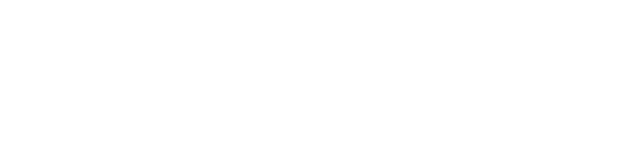
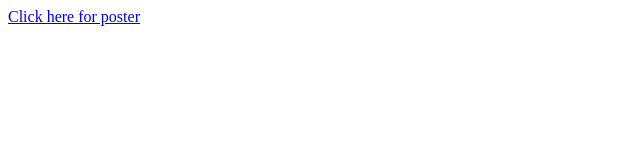
Before and after one commit to dchakrabprog/Poster, a plain HTML site: page index.html in a window 1280 px wide. Shown: the whole page, without its empty margins (0-640 px from the left). Drawn offline with Linux system fonts and the light colour scheme.

Commit message:
Update index.html

```diff
--- a/index.html
+++ b/index.html
@@ -1,3 +1,3 @@
 <html>
-  <p><a href='FIA_Debamitra_21.pdf'></a></p>
+  <p><a href='FIA_Debamitra_21.pdf'>Click here for poster</a></p>
 </html>
```
